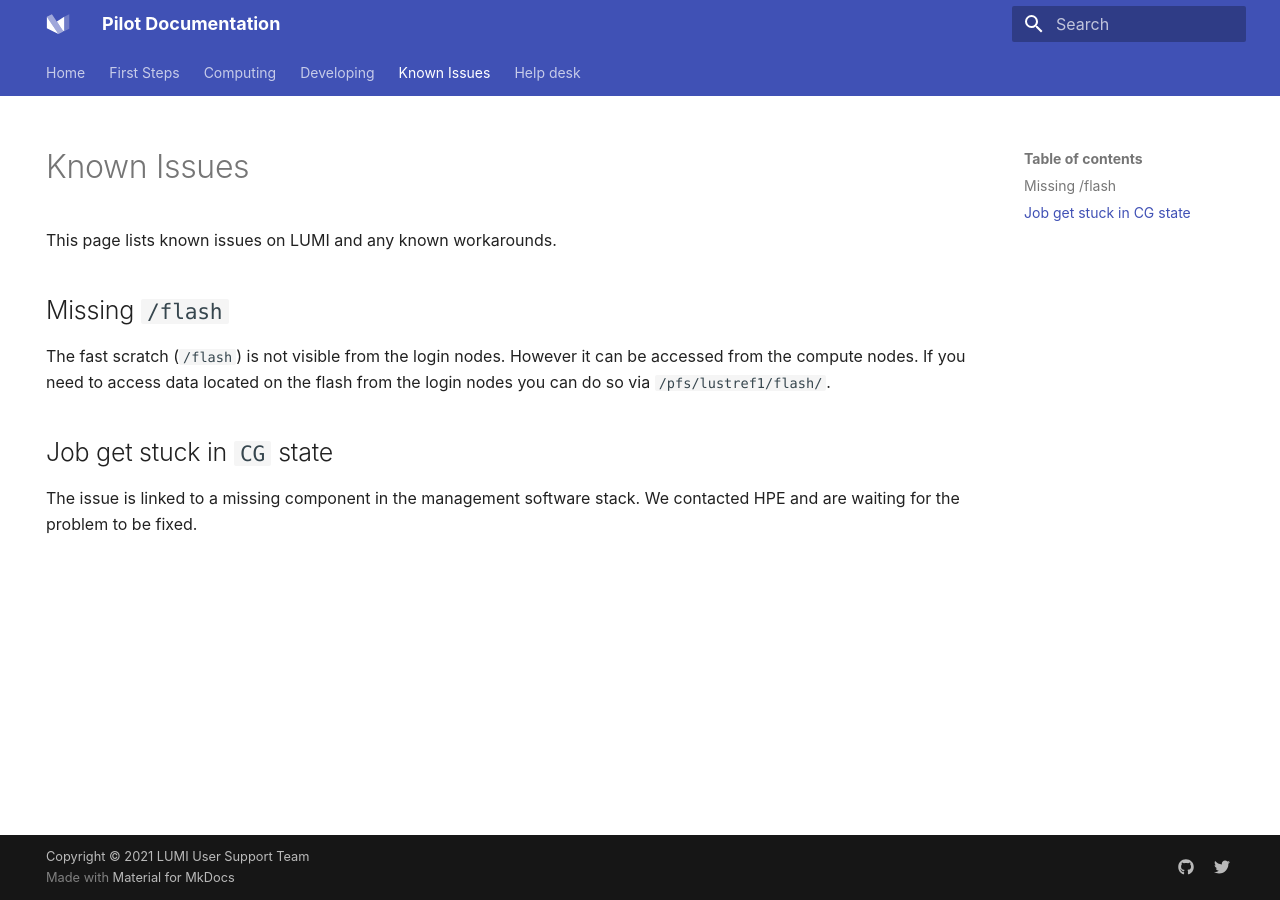
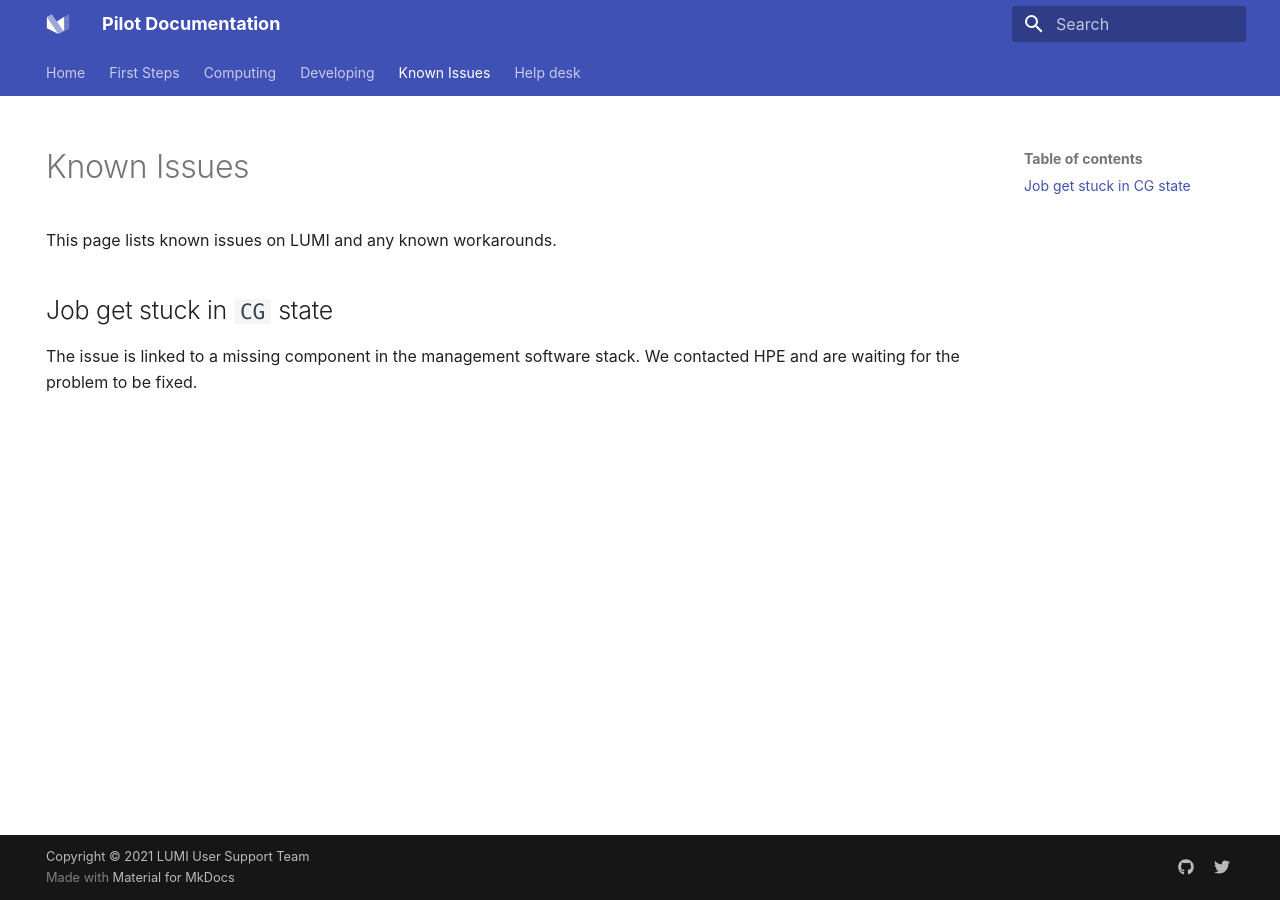
Before and after one commit to Lumi-supercomputer/lumi-userguide, an MkDocs documentation site: the page built from docs/issues/index.md, in a window 1280 px wide. Built offline with MkDocs 1.6.1 and Material for MkDocs 9.7.7, drawn with Linux system fonts in a browser that asks for light colours.

Commit message:
remove /flash issue, its back

```diff
--- a/docs/issues/index.md
+++ b/docs/issues/index.md
@@ -7,12 +7,6 @@ hide:
 
 This page lists known issues on LUMI and any known workarounds.
 
-## Missing `/flash`
-
-The fast scratch (`/flash`) is not visible from the login nodes. However it can
-be accessed from the compute nodes. If you need to access data located on the
-flash from the login nodes you can do so via `/pfs/lustref1/flash/`.
-
 ## Job get stuck in `CG` state
 
 The issue is linked to a missing component in the management software stack.
```
